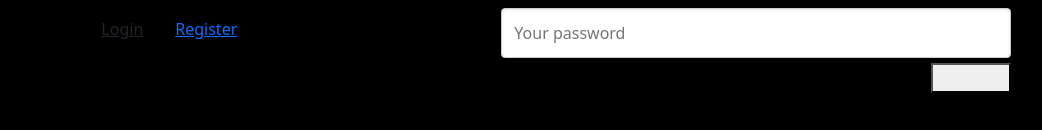
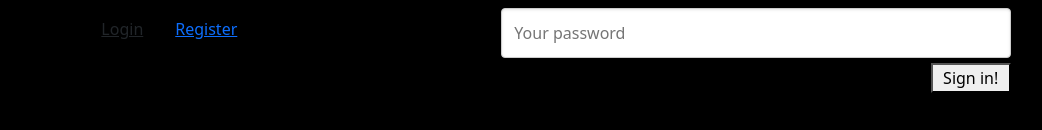
Before and after one commit to tke4974652/thrift-thrive, a Vue app in the folder my-app/: page /login in a window 1280 px wide. Shown: the part 430-560 px from the top of the page, without its empty margins (204-1246 px from the left). Built offline with nearby package versions, Linux system fonts and the light colour scheme; no server answers.

Commit message:
sorry...... redeploy

```diff
--- a/my-app/src/components/Login.vue
+++ b/my-app/src/components/Login.vue
@@ -29,8 +29,8 @@
               v-if="!loading && !isLoggedIn"
               type="submit"
               class="buttonBlock"
-              value="Sign In"
             >
+            Sign in!
             </button>
             <router-link
               v-else-if="isLoggedIn"
```
